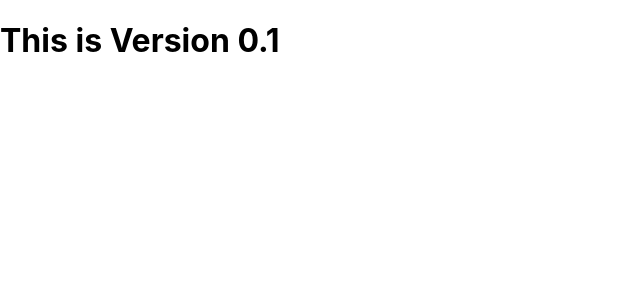
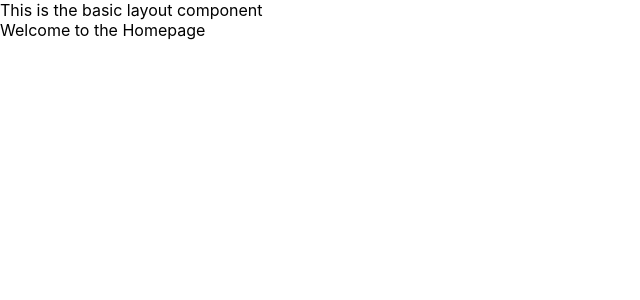
Before and after one commit to frankakn7/D-E-S-S, a React (Create React App) app in the folder web-frontend/: page / in a window 1280 px wide. Shown: the top 300 px of the page, without its empty margins (0-640 px from the left). Built offline with nearby package versions, Linux system fonts and the light colour scheme; the HTML template or start-up script is replaced by a standard one.

Commit message:
Added basic react router structure

```diff
--- a/web-frontend/package.json
+++ b/web-frontend/package.json
@@ -34,5 +34,8 @@
       "last 1 firefox version",
       "last 1 safari version"
     ]
+  },
+  "devDependencies": {
+    "react-router-dom": "^6.6.1"
   }
 }
--- a/web-frontend/src/App.js
+++ b/web-frontend/src/App.js
@@ -1,10 +1,17 @@
 import React from "react";
+import {BrowserRouter,Routes,Route, Outlet } from "react-router-dom";
 
 function App() {
   return (
-    <div className="App">
-      <h1>This is Version 0.1</h1>
-    </div>
+    <BrowserRouter>
+      <Routes>
+        <Route path="/" element={<div>This is the basic layout component <Outlet/></div>}>
+          <Route index element={<div>Welcome to the Homepage</div>} />
+          <Route path="upload" element={<div>The upload page component goes here</div>} />
+          <Route path="*" element={<div>That page does not exist</div>} />
+        </Route>
+      </Routes>
+    </BrowserRouter>
   );
 }
 
```
Also changed, not shown: 2 other files (tests, documents, lock files or other folders).
